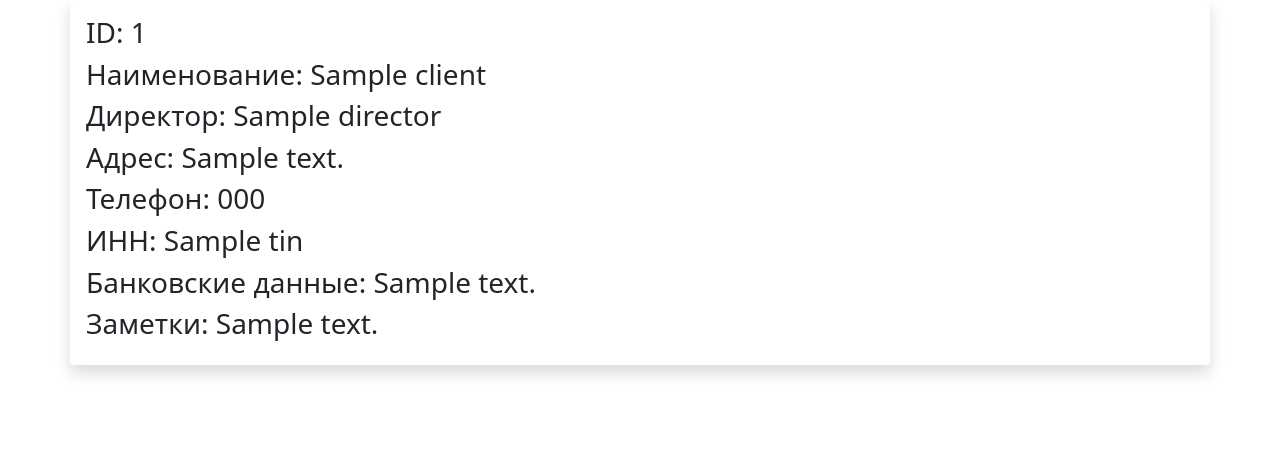
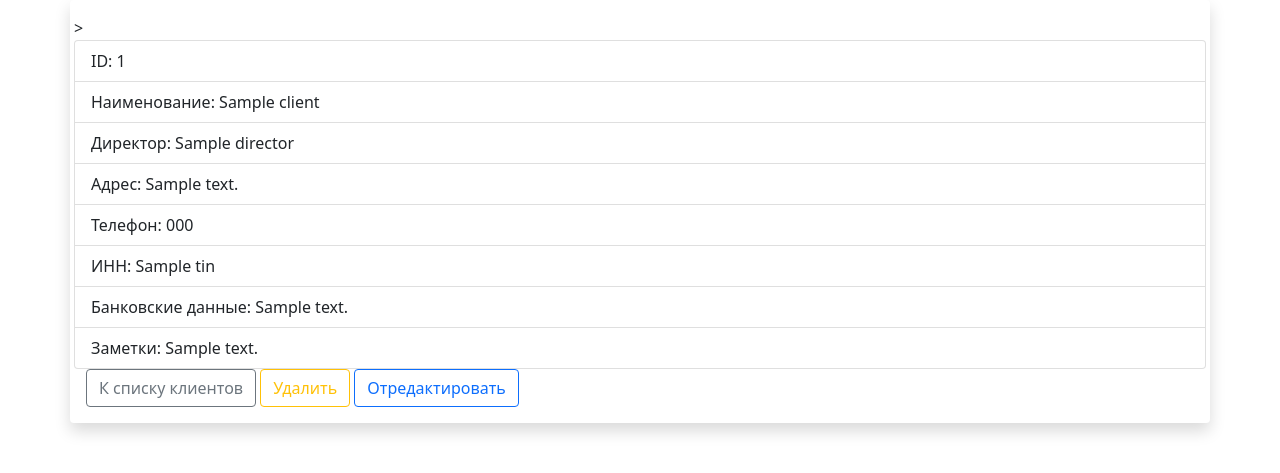
Before and after one commit to shubarinv/3Course_spring_coursework, a Django app: template vhCourseWork/templates/organisation/organisation_details.html in a window 1280 px wide. Shown: the part 56-529 px from the top of the page. Run offline with Django 3.2, Linux system fonts and the light colour scheme; the template is opened without the code that fills it: most values are stand-ins (such as "Sample title", 1, 10 or a date in 2020).

Commit message:
updated organisation templates

```diff
--- a/vhCourseWork/templates/organisation/organisation_details.html
+++ b/vhCourseWork/templates/organisation/organisation_details.html
@@ -3,37 +3,72 @@
 {% block content %}
 
 {% if client %}
-<h3>ID: {{ client.id }}</h3>
-<h3>Наименование: {{ client.name }}</h3>
-<h3>Директор: {{ client.director }}</h3>
-<h3>Адрес: {{ client.address }}</h3>
-<h3>Телефон: {{ client.phone }}</h3>
-<h3>ИНН: {{ client.tin }}</h3>
-<h3>Банковские данные: {{ client.bank_details }}</h3>
-<h3>Заметки: {{ client.notes }}</h3>
+<ul class="list-group row">>
+    <li class="list-group-item">ID: {{ client.id }}</li>
+    <li class="list-group-item">Наименование: {{ client.name }}</li>
+    <li class="list-group-item">Директор: {{ client.director }}</li>
+    <li class="list-group-item">Адрес: {{ client.address }}</li>
+    <li class="list-group-item">Телефон: {{ client.phone }}</li>
+    <li class="list-group-item">ИНН: {{ client.tin }}</li>
+    <li class="list-group-item">Банковские данные: {{ client.bank_details }}</li>
+    <li class="list-group-item">Заметки: {{ client.notes }}</li>
+</ul>
+<button type="button" onclick="window.location.assign('/clients');" class="btn btn-outline-secondary">К списку
+    клиентов
+</button>
+<button type="button" onclick="window.location.assign('/remove/client/{{client_data.id}}');"
+        class="btn btn-outline-warning">Удалить
+</button>
+<button type="button" onclick="window.location.assign('/edit/client/{{client_data.id}}');"
+        class="btn btn-outline-primary">Отредактировать
+</button>
 {% elif manufacturer %}
-<h3>ID: {{ manufacturer.id }}</h3>
-<h3>Наименование: {{ manufacturer.name }}</h3>
-<h3>Директор: {{ manufacturer.director }}</h3>
-<h3>Главный бухгалтер: {{ manufacturer.accountant }}</h3>
-<h3>Адрес: {{ manufacturer.address }}</h3>
-<h3>Телефон: {{ manufacturer.phone }}</h3>
-<h3>Факс: {{ manufacturer.fax }}</h3>
-<h3>ИНН: {{ manufacturer.tin }}</h3>
-<h3>Банковские данные: {{ manufacturer.bank_details }}</h3>
-<h3>Заметки: {{ manufacturer.notes }}</h3>
+<h1>Данные по производителю {{manufacturer.name}}(ID:{{manufacturer.id}})</h1>
+<ul>
+    <li class="list-group-item">ID: {{ manufacturer.id }}</li>
+    <li class="list-group-item">Наименование: {{ manufacturer.name }}</li>
+    <li class="list-group-item">Директор: {{ manufacturer.director }}</li>
+    <li class="list-group-item">Главный бухгалтер: {{ manufacturer.accountant }}</li>
+    <li class="list-group-item">Адрес: {{ manufacturer.address }}</li>
+    <li class="list-group-item">Телефон: {{ manufacturer.phone }}</li>
+    <li class="list-group-item">Факс: {{ manufacturer.fax }}</li>
+    <li class="list-group-item">ИНН: {{ manufacturer.tin }}</li>
+    <li class="list-group-item">Банковские данные: {{ manufacturer.bank_details }}</li>
+    <li class="list-group-item">Заметки: {{ manufacturer.notes }}</li>
+</ul>
+<button type="button" onclick="window.location.assign('/manufacturers');" class="btn btn-outline-secondary">К списку
+    производителей
+</button>
+<button type="button" onclick="window.location.assign('/remove/manufacturer/{{manufacturer_data.id}}');"
+        class="btn btn-outline-warning">Удалить
+</button>
+<button type="button" onclick="window.location.assign('/edit/manufacturer/{{manufacturer_data.id}}');"
+        class="btn btn-outline-primary">Отредактировать
+</button>
 {% elif supplier %}
-<h3>ID: {{ supplier.id }}</h3>
-<h3>Наименование: {{ supplier.name }}</h3>
-<h3>Директор: {{ supplier.director }}</h3>
-<h3>Главный бухгалтер:: {{ supplier.accountant }}</h3>
-<h3>Адрес: {{ supplier.address }}</h3>
-<h3>Телефон: {{ supplier.phone }}</h3>
-<h3>Факс: {{ supplier.fax }}</h3>
-<h3>ИНН: {{ supplier.tin }}</h3>
-<h3>Банковские данные: {{ supplier.bank_details }}</h3>
-<h3>Заметки: {{ supplier.notes }}</h3>
+<h1>Данные по поставщику {{supplier.name}}(ID:{{supplier.id}})</h1>
+<ul>
+    <li class="list-group-item">ID: {{ supplier.id }}</li>
+    <li class="list-group-item">Наименование: {{ supplier.name }}</li>
+    <li class="list-group-item">Директор: {{ supplier.director }}</li>
+    <li class="list-group-item">Главный бухгалтер:: {{ supplier.accountant }}</li>
+    <li class="list-group-item">Адрес: {{ supplier.address }}</li>
+    <li class="list-group-item">Телефон: {{ supplier.phone }}</li>
+    <li class="list-group-item">Факс: {{ supplier.fax }}</li>
+    <li class="list-group-item">ИНН: {{ supplier.tin }}</li>
+    <li class="list-group-item">Банковские данные: {{ supplier.bank_details }}</li>
+    <li class="list-group-item">Заметки: {{ supplier.notes }}</li>
+</ul>
+<button type="button" onclick="window.location.assign('/suppliers');" class="btn btn-outline-secondary">К списку
+    поставщиков
+</button>
+<button type="button" onclick="window.location.assign('/remove/supplier/{{supplier.id}}');"
+        class="btn btn-outline-warning">Удалить
+</button>
+<button type="button" onclick="window.location.assign('/edit/supplier/{{supplier.id}}');"
+        class="btn btn-outline-primary">Отредактировать
+</button>
 {% else %}
-<h3>Хто я?</h3>
+<li class="list-group-item">Хто я?</li>
 {% endif %}
 {% endblock %}
--- a/vhCourseWork/templates/organisation/organisations_list.html
+++ b/vhCourseWork/templates/organisation/organisations_list.html
@@ -1,9 +1,6 @@
 {% extends "base.html" %}
 
 {% block content %}
-<div class="alert alert-danger" role="alert">
-    Redesign required
-</div>
 {% ifequal  org_type "client" %}
 <h1>Клиенты</h1>
 <a href="/add/client" class="btn btn-primary  btn-sm">Добавить клиента</a>
```
Also changed, not shown: vhCourseWork/templates/organisation/organisation_data_manipulation.html (+46 -10 lines).
